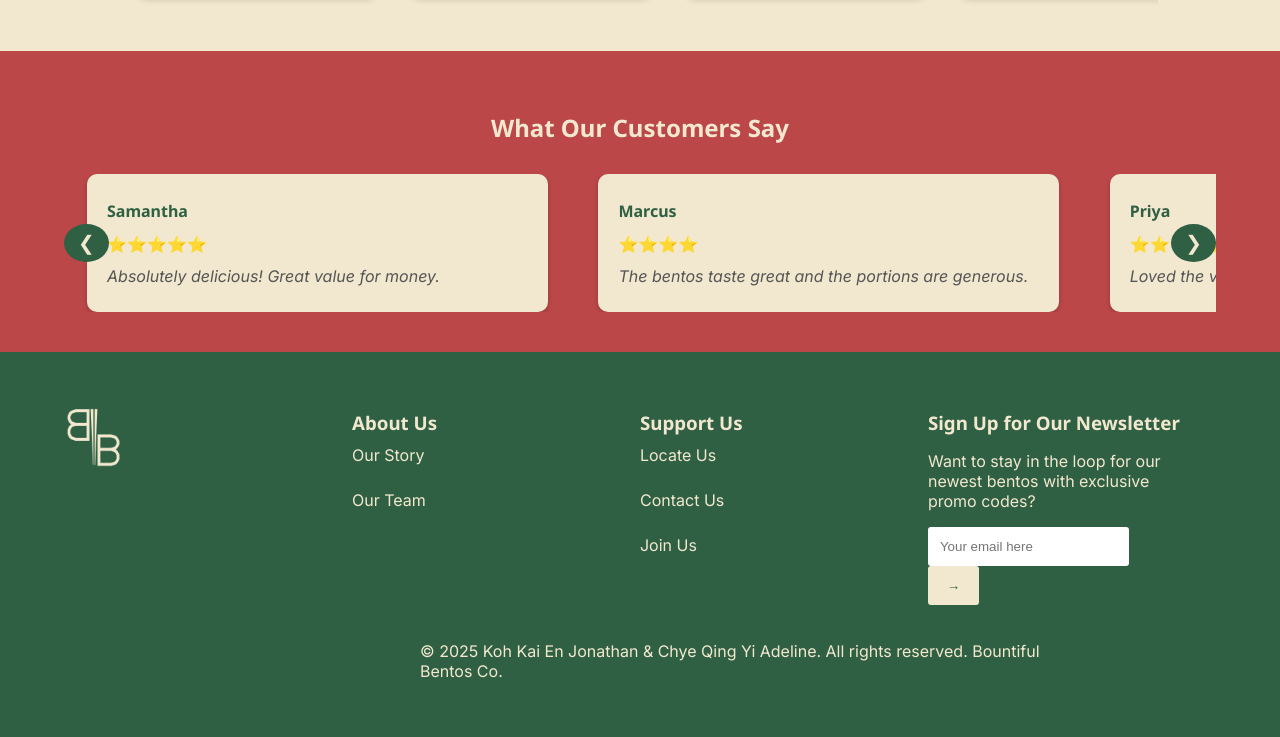
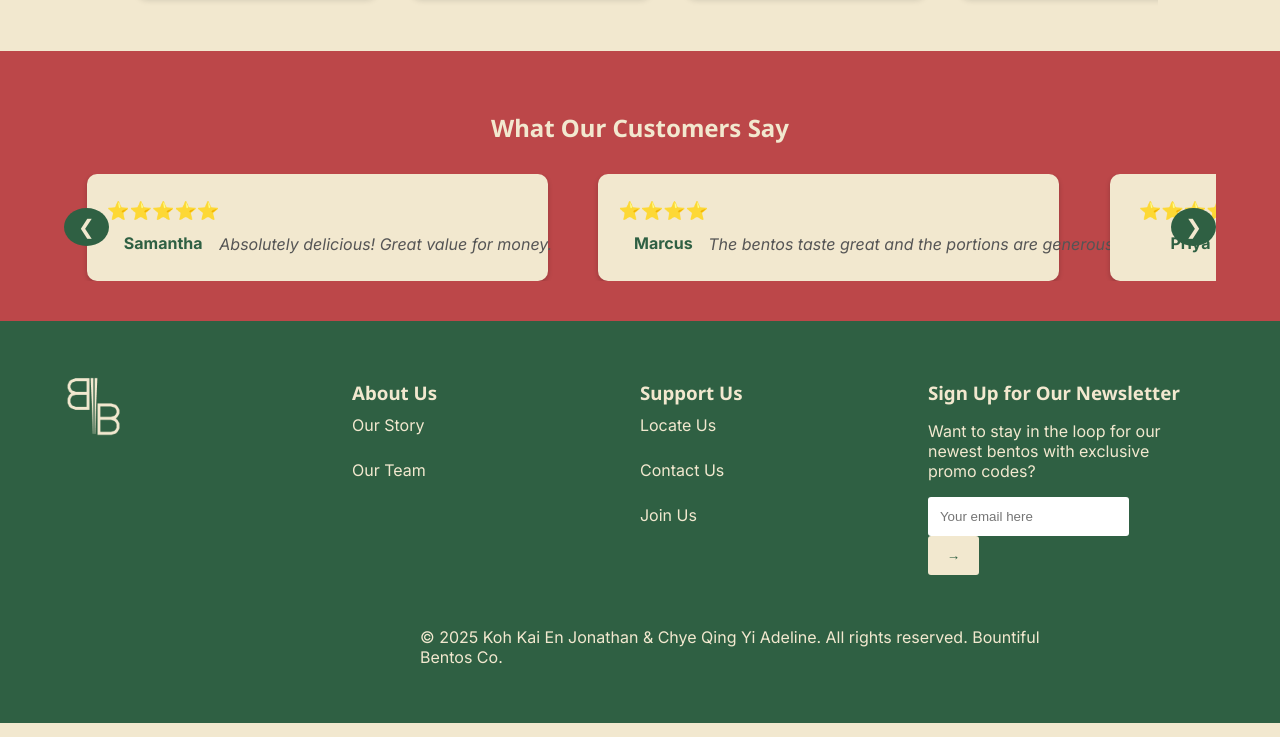
Before and after one commit to JonKohKaiEn/IE4727-Final-Project, a PHP site: page / in a window 1280 px wide. Shown: the part 1537-2274 px from the top of the page. Run offline with PHP 8.4, Linux system fonts and the light colour scheme; data comes from the database, SQL or seed files in the repository; both versions use the stored data as it was after the commit.

Commit message:
Worked on reviews section on index and updated cart.php navbar & footer

```diff
--- a/index.php
+++ b/index.php
@@ -27,8 +27,8 @@
         </nav>
 
         <div class="nav-icons">
-          <a href="src/cart.html"><img src="assets/images/Cart_BB.png" alt="Cart" class="icon"></a>
-          <a href="src/login.html"><img src="assets/images/User_BB.png" alt="Login" class="icon"></a>
+          <a href="src/cart.php"><img src="assets/images/Cart_BB.png" alt="Cart"></a>
+          <a href="src/login.html"><img src="assets/images/User_BB.png" alt="Login"></a>
         </div>
       </div>
      </header>
@@ -117,12 +117,17 @@
 
           if ($result && $result->num_rows > 0) {
             while ($row = $result->fetch_assoc()) {
+              $stars = str_repeat('⭐', floor($row['rating']));
               echo "
               <div class='review-card'>
-                  <table>
-                    <tr><td><strong>{$row['name']}</strong></td></tr>
-                    <tr><td>" . str_repeat('⭐', floor($row['rating'])) . "</td></tr>
-                    <tr><td><em>{$row['comment']}</em></td></tr>
+              <table class='review-table'>
+              <tr>
+                <td class='rating-cell'>{$stars}</td>
+              </tr>
+              <tr>
+                <td class='username-cell'><strong>{$row['name']}</strong></td>
+                <td class='comment-cell'><em>{$row['comment']}</em></td>
+              </tr>
             </table>
           </div>";
         }
@@ -162,9 +167,37 @@
           <h3>Sign Up for Our Newsletter</h3>
           <p>Want to stay in the loop for our newest bentos with exclusive promo codes?</p>
           <form>
-            <input type="email" placeholder="Your email here">
-            <button>→</button>
+            <input type="email" id="newsletterEmail" placeholder="Your email here" required>
+            <button type="submit">→</button>
           </form>
+
+          <!-- Popup Notification -->
+          <div id="popup" class="popup hidden">
+            <div class="popup-content">
+              <p id="popupMessage"></p>
+            </div>
+          </div>
+
+          <p id="newsletterMessage"></p>
+
+          <script>
+            document.getElementById("newsletterForm").addEventListener("submit", async function(e) {
+            e.preventDefault();
+
+            const email = document.getElementById("newsletterEmail").value;
+            const formData = new FormData();
+            formData.append("email", email);
+
+            const response = await fetch("api/newsletter_signup.php", {
+              method: "POST",
+              body: formData
+            });
+
+            const result = await response.json();
+            document.getElementById("newsletterMessage").textContent = result.message;
+            document.getElementById("newsletterEmail").value = "";
+            });
+          </script>
         </div>
       </div>
 
--- a/styles/home.css
+++ b/styles/home.css
@@ -217,8 +217,27 @@
   vertical-align: top;
 }
 
-.review-card strong {
-  font-family: 'Noto Sans', sans-serif;
+.rating-cell {
+  text-align: right;
+  font-size: 18px;
+  color: #BC4749;
+  vertical-align: top;
+  font-family: 'Inter', sans-serif;
+}
+
+.username-cell {
+  text-align: center;
+  font-weight: bold;
+  padding-top: 5px;
+}
+
+.comment-cell {
+  float: right;
+  padding-top: 5px;
+  font-style: italic;
+  color: #555;
+  font-family: 'Inter', sans-serif;
+  line-height: 1.4;
 }
 
 .review-card em {
```
Also changed, not shown: api/newsletter_signup.php (added, +21 -0 lines), bento.sql (+10 -8 lines), src/cart.php (+30 -18 lines), assets/images/users/User_Jin.jpg (added), assets/images/users/User_Marcus.jpg (added), assets/images/users/User_Priya.jpg (added), assets/images/users/User_Samantha.jpg (added). Lines whose indentation alone changed are shown as unchanged.
